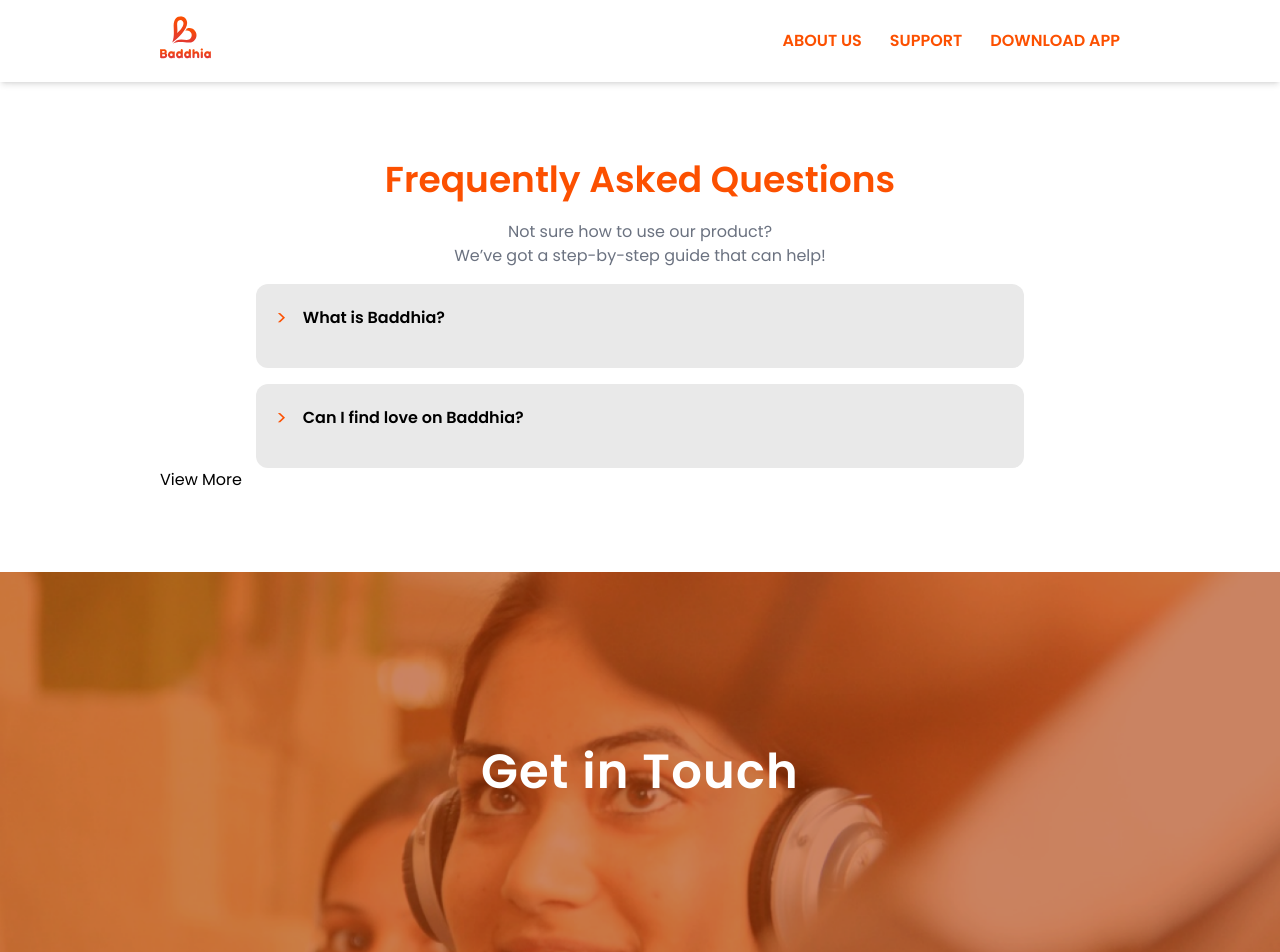
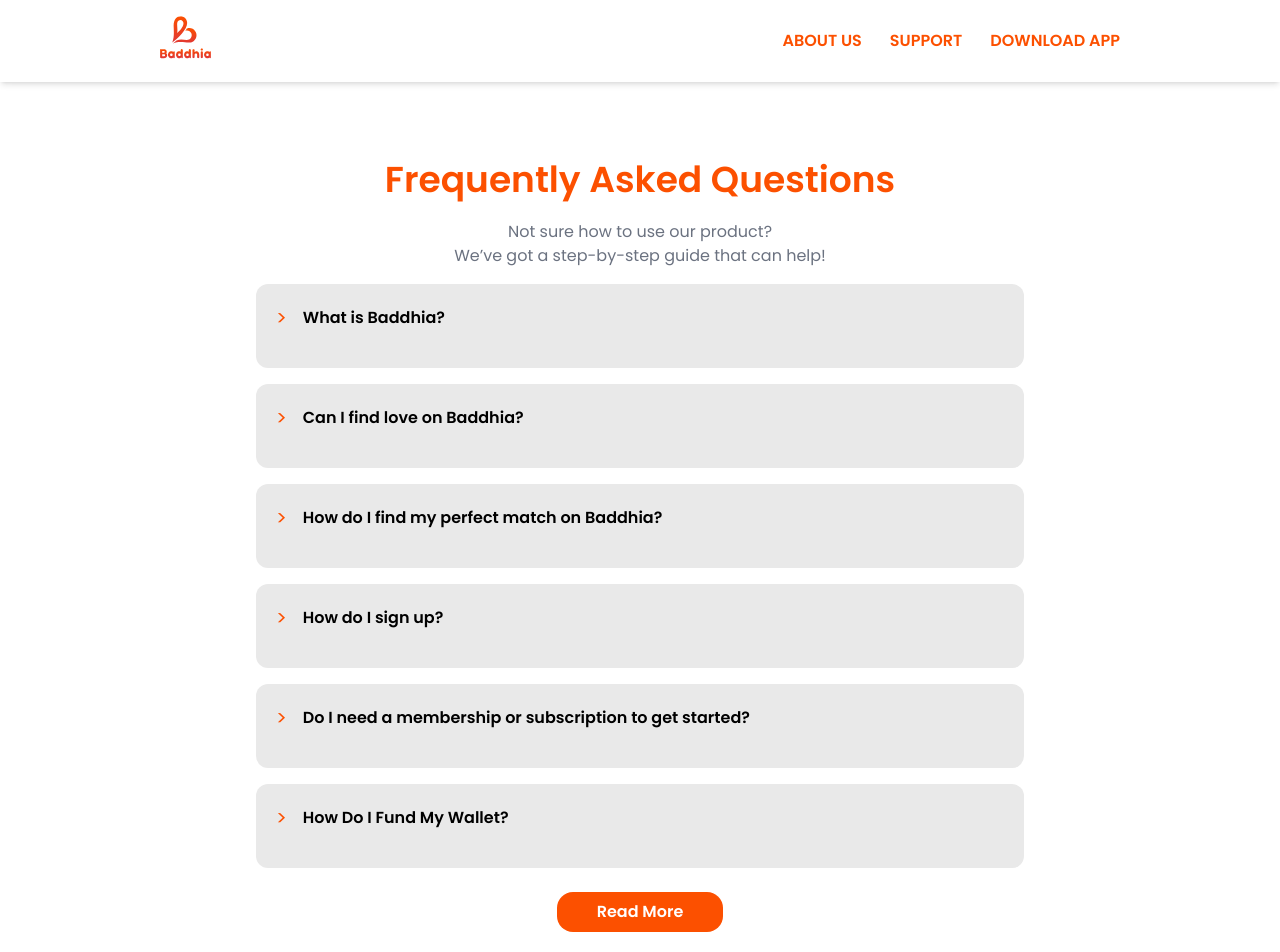
Before and after one commit to Tolutoon/baddhia, a React (Vite) app: page /support in a window 1280 px wide. Shown: the top 952 px of the page. Built offline with nearby package versions, Linux system fonts and the light colour scheme.

Commit message:
in progress

```diff
--- a/src/App.jsx
+++ b/src/App.jsx
@@ -9,6 +9,7 @@ import Blog from "./pages/Blog";
 import BlogContent from "./pages/BlogContent";
 import Terms from "./pages/Terms";
 import PrivacyPolicy from "./pages/PrivacyPolicy";
+import FaqPage from "./pages/FaqPage";
 
 function App() {
   return (
@@ -19,6 +20,7 @@ function App() {
       <Route path="/blog" element={<Blog />} />
       <Route path="/blogContent" element={<BlogContent />} />
       <Route path="/terms&condition" element={<Terms/>}/>
+      <Route path="/faq" element={<FaqPage/>}/>
       <Route path="/privacy" element={<PrivacyPolicy/>}/>
     </Routes>
   );
--- a/src/components/FaqTest.jsx
+++ b/src/components/FaqTest.jsx
@@ -1,10 +1,15 @@
 import React, { useState } from "react";
+import { Link }from "react-router-dom";
 
 function FaqTest() {
   // Initialize items state
   const [items, setItems] = useState([
     { id: 1, active: false },
     { id: 2, active: false },
+    { id: 3, active: false },
+    { id: 4, active: false },
+    { id: 5, active: false },
+    { id: 6, active: false },
   ]);
 
   const handleToggleActive = (itemId) => {
@@ -67,7 +72,6 @@ function FaqTest() {
             </p>
           </div>
         </div>
-
         <div className="flex flex-col bg-[#e9e9e9] rounded-xl p-5 md:w-[60vw] w-[80vw] group">
           <div
             className="flex items-center gap-4 mb-4 cursor-pointer"
@@ -116,16 +120,224 @@ function FaqTest() {
                 5. Be patient because it takes time to find love. Don’t get
                 discouraged if you don’t find one right away.
               </li>
-              <li> 3. Fill your profile completely and honestly.</li>
-              <li> 3. Fill your profile completely and honestly.</li>
-              <li> 3. Fill your profile completely and honestly.</li>
+              <li> 6. Be active on the app.</li>
+              <li> 7. Be open to meeting new people.</li>
+              <li> 8. Send thoughtful messages.</li>
+              <li>
+                {" "}
+                9. Post photos, videos, or text about your favorite hobbies,
+                activities, or causes to connect with people who share your
+                passions.
+              </li>
             </ol>
           </div>
         </div>
-      </div>
-
-      <div>
-        <button>View More</button>
+        <div className="flex flex-col bg-[#e9e9e9] rounded-xl p-5 md:w-[60vw] w-[80vw] group">
+          <div
+            className="flex items-center gap-4 mb-4 cursor-pointer"
+            onClick={() => handleToggleActive(3)}
+          >
+            <div
+              className={`text-xl text-baddhia-orange cursor-pointer ${
+                items[2].active ? "rotate-90" : ""
+              }`}
+            >
+              {">"}
+            </div>
+            <div
+              className={`font-semibold ${
+                items[2].active ? "group-[.is-active]:font-bold" : ""
+              }`}
+            >
+              <h3>How do I find my perfect match on Baddhia?</h3>
+            </div>
+          </div>
+          <div
+            className={`overflow-hidden ${
+              !items[2].active ? "max-h-0" : "max-h-fit"
+            } text-gray-500`}
+          >
+            <p>
+              Yes, you can. Love is a beautiful thing, and we are all out just
+              for you. Kindly do these things to increase your chances of
+              finding love on the app
+            </p>
+            <br />
+            <ol className="gap-2 flex flex-col">
+              <li>
+                {" "}
+                ✓ Tap Find Your Match on the Baddhia mobile app home page
+              </li>
+              <li> 2. Be honest about your purpose on the app.</li>
+              <li> 3. Fill your profile completely and honestly.</li>
+              <li>
+                {" "}
+                4. Use the <strong>Find Your Perfect Match</strong> feature to
+                increase your chances by 10x.
+              </li>
+              <li>
+                {" "}
+                5. Be patient because it takes time to find love. Don’t get
+                discouraged if you don’t find one right away.
+              </li>
+              <li> 6. Be active on the app.</li>
+              <li> 7. Be open to meeting new people.</li>
+              <li> 8. Send thoughtful messages.</li>
+              <li>
+                {" "}
+                9. Post photos, videos, or text about your favorite hobbies,
+                activities, or causes to connect with people who share your
+                passions.
+              </li>
+            </ol>
+          </div>
+        </div>
+        <div className="flex flex-col bg-[#e9e9e9] rounded-xl p-5 md:w-[60vw] w-[80vw] group">
+          <div
+            className="flex items-center gap-4 mb-4 cursor-pointer"
+            onClick={() => handleToggleActive(4)}
+          >
+            <div
+              className={`text-xl text-baddhia-orange cursor-pointer ${
+                items[3].active ? "rotate-90" : ""
+              }`}
+            >
+              {">"}
+            </div>
+            <div
+              className={`font-semibold ${
+                items[3].active ? "group-[.is-active]:font-bold" : ""
+              }`}
+            >
+              <h3>How do I sign up?</h3>
+            </div>
+          </div>
+          <div
+            className={`overflow-hidden ${
+              !items[3].active ? "max-h-0" : "max-h-fit"
+            } text-gray-500`}
+          >
+            <p>
+              Yes, you can. Love is a beautiful thing, and we are all out just
+              for you. Kindly do these things to increase your chances of
+              finding love on the app
+            </p>
+            <br />
+            <ol className="gap-2 flex flex-col">
+              <li>
+                {" "}
+                ✓ Tap Find Your Match on the Baddhia mobile app home page
+              </li>
+              <li> 2. Be honest about your purpose on the app.</li>
+              <li> 3. Fill your profile completely and honestly.</li>
+              <li>
+                {" "}
+                4. Use the <strong>Find Your Perfect Match</strong> feature to
+                increase your chances by 10x.
+              </li>{" "}
+            </ol>
+          </div>
+        </div>
+        <div className="flex flex-col bg-[#e9e9e9] rounded-xl p-5 md:w-[60vw] w-[80vw] group">
+          <div
+            className="flex items-center gap-4 mb-4 cursor-pointer"
+            onClick={() => handleToggleActive(5)}
+          >
+            <div
+              className={`text-xl text-baddhia-orange cursor-pointer ${
+                items[4].active ? "rotate-90" : ""
+              }`}
+            >
+              {">"}
+            </div>
+            <div
+              className={`font-semibold ${
+                items[4].active ? "group-[.is-active]:font-bold" : ""
+              }`}
+            >
+              <h3>Do I need a membership or subscription to get started?</h3>
+            </div>
+          </div>
+          <div
+            className={`overflow-hidden ${
+              !items[4].active ? "max-h-0" : "max-h-fit"
+            } text-gray-500`}
+          >
+            <p>
+              Yes, you can. Love is a beautiful thing, and we are all out just
+              for you. Kindly do these things to increase your chances of
+              finding love on the app
+            </p>
+            <br />
+            <ol className="gap-2 flex flex-col">
+              <li>
+                {" "}
+                ✓ Tap Find Your Match on the Baddhia mobile app home page
+              </li>
+              <li> 2. Be honest about your purpose on the app.</li>
+              <li> 3. Fill your profile completely and honestly.</li>
+              <li>
+                {" "}
+                4. Use the <strong>Find Your Perfect Match</strong> feature to
+                increase your chances by 10x.
+              </li>{" "}
+            </ol>
+          </div>
+        </div>
+        <div className="flex flex-col bg-[#e9e9e9] rounded-xl p-5 md:w-[60vw] w-[80vw] group mb-2">
+          <div
+            className="flex items-center gap-4 mb-4 cursor-pointer"
+            onClick={() => handleToggleActive(6)}
+          >
+            <div
+              className={`text-xl text-baddhia-orange cursor-pointer ${
+                items[5].active ? "rotate-90" : ""
+              }`}
+            >
+              {">"}
+            </div>
+            <div
+              className={`font-semibold ${
+                items[5].active ? "group-[.is-active]:font-bold" : ""
+              }`}
+            >
+              <h3>How Do I Fund My Wallet?</h3>
+            </div>
+          </div>
+          <div
+            className={`overflow-hidden ${
+              !items[5].active ? "max-h-0" : "max-h-fit"
+            } text-gray-500`}
+          >
+            <p>
+              Yes, you can. Love is a beautiful thing, and we are all out just
+              for you. Kindly do these things to increase your chances of
+              finding love on the app
+            </p>
+            <br />
+            <ol className="gap-2 flex flex-col">
+              <li>
+                {" "}
+                ✓ Tap Find Your Match on the Baddhia mobile app home page
+              </li>
+              <li> 2. Be honest about your purpose on the app.</li>
+              <li> 3. Fill your profile completely and honestly.</li>
+              <li>
+                {" "}
+                4. Use the <strong>Find Your Perfect Match</strong> feature to
+                increase your chances by 10x.
+              </li>{" "}
+            </ol>
+          </div>
+        </div>
+        <Link to={'/faq'}>
+          <button
+            type="submit"
+            className="bg-baddhia-orange py-2 px-4 xl:px-10 rounded-[16px] font-semibold text-base text-white transition-all duration-300 hover:scale-105"
+          >
+            Read More
+          </button>
+        </Link>
       </div>
     </div>
   );
--- /dev/null
+++ b/src/pages/FaqPage.jsx
@@ -0,0 +1,9 @@
+import React from 'react'
+
+function FaqPage() {
+  return (
+    <div>FaqPage</div>
+  )
+}
+
+export default FaqPage
```
